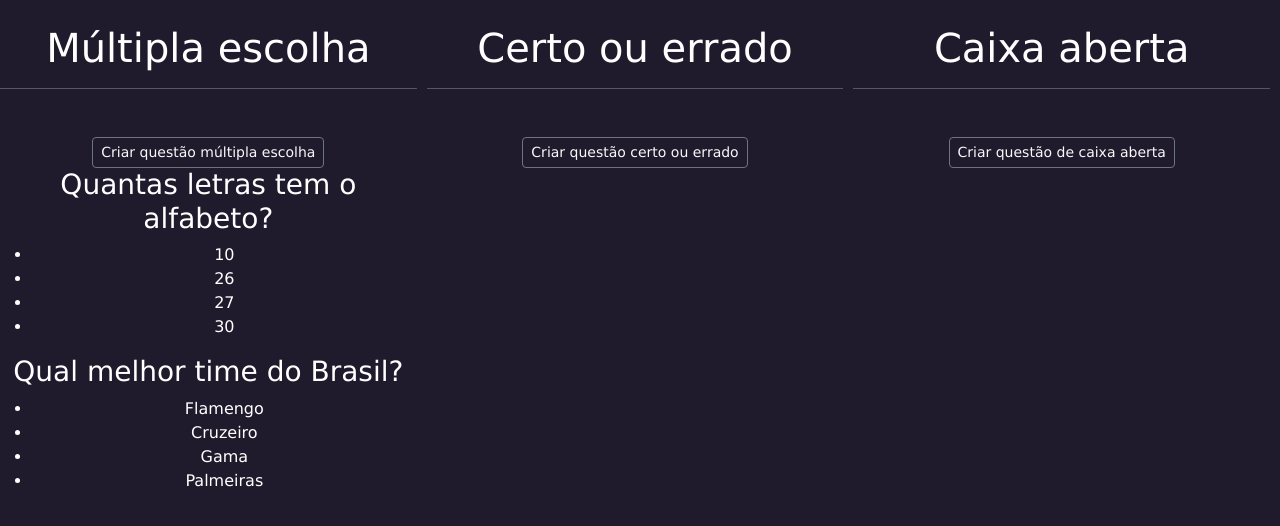
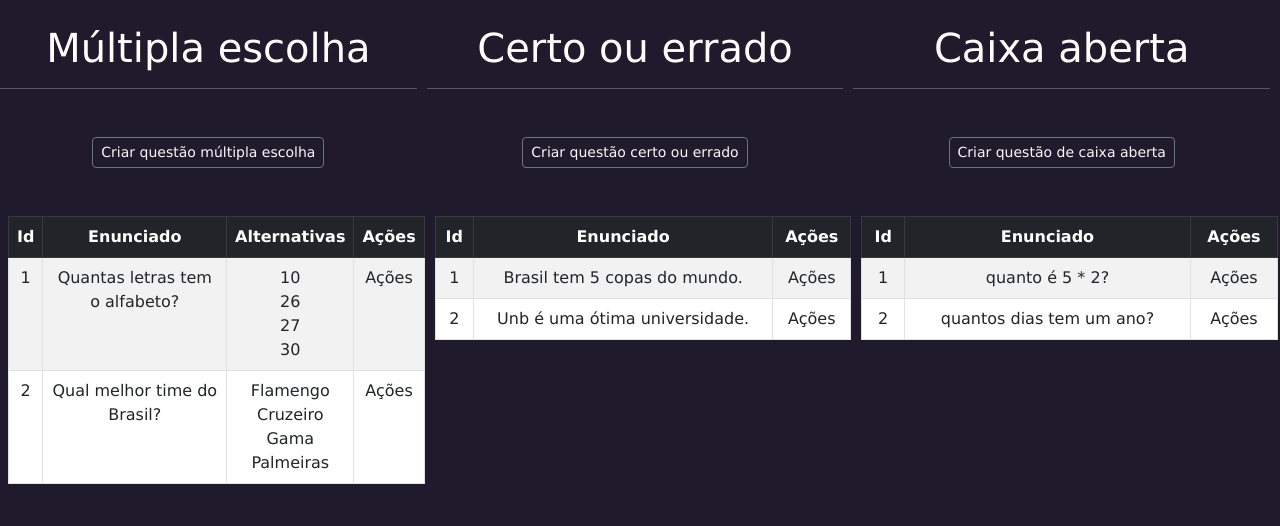
Before and after one commit to theorocha/Projeto-Final-ES, a Flask app: page /questoes in a window 1280 px wide. Shown: the top 526 px of the page. Run offline with Flask 3, Linux system fonts and the light colour scheme; a user stored in the database is signed in; some libraries are stand-ins or nearby versions.

Commit message:
tabelas de vizualição das questões

```diff
--- a/app/controllers/routes.py
+++ b/app/controllers/routes.py
@@ -65,7 +65,10 @@ def logout():
 @login_required
 def questoes():
     questoes = Questao.query.all()
-    return render_template('questoes.html', questoes = questoes)
+    questoes_ca = QuestaoCA.query.all()
+    questoes_ce = QuestaoCE.query.all()
+    return render_template('questoes.html', questoes=questoes, questoes_ca=questoes_ca, questoes_ce=questoes_ce)
+
 
 
 @app.route("/criarME", methods=['GET', 'POST'])
--- a/app/templates/questoes.html
+++ b/app/templates/questoes.html
@@ -22,16 +22,29 @@
             >Criar questão múltipla escolha</a
           >
         </div>
-        <div>
-          {% for questao in questoes %}
-          <h3>{{ questao.enunciado }}</h3>
-          <ul>
-            {% for alternativa in questao.alternativas %}
-            <li>{{ alternativa.texto }}</li>
+        <table class="table ms-2 mt-5 table-hover table-bordered table-striped">
+          <thead class="table-dark">
+            <tr>
+              <th scope="col">Id</th>
+              <th scope="col">Enunciado</th>
+              <th scope="col">Alternativas</th>
+              <th scope="col">Ações</th>
+            </tr>
+          </thead>
+          <tbody>
+            {% for questao in questoes %}
+            <tr>
+              <td>{{ questao.id }}</td>
+              <td>{{ questao.enunciado }}</td>
+              <td>
+                {% for alternativa in questao.alternativas %} {{
+                alternativa.texto }} <br />{% endfor %}
+              </td>
+              <td>Ações</td>
+            </tr>
             {% endfor %}
-          </ul>
-          {% endfor %}
-        </div>
+          </tbody>
+        </table>
       </div>
       <div class="col-questao">
         <h1 style="text-align: center">Certo ou errado</h1>
@@ -43,6 +56,24 @@
             >Criar questão certo ou errado</a
           >
         </div>
+        <table class="table ms-2 mt-5 table-hover table-bordered table-striped">
+          <thead class="table-dark">
+            <tr>
+              <th scope="col">Id</th>
+              <th scope="col">Enunciado</th>
+              <th scope="col">Ações</th>
+            </tr>
+          </thead>
+          <tbody>
+            {% for questao in questoes_ce %}
+            <tr>
+              <td>{{ questao.id }}</td>
+              <td>{{ questao.descricao }}</td>
+              <td>Ações</td>
+            </tr>
+            {% endfor %}
+          </tbody>
+        </table>
       </div>
       <div class="col-questao">
         <h1 style="text-align: center">Caixa aberta</h1>
@@ -54,6 +85,24 @@
             >Criar questão de caixa aberta</a
           >
         </div>
+        <table class="table ms-2 mt-5 table-hover table-bordered table-striped">
+          <thead class="table-dark">
+            <tr>
+              <th scope="col">Id</th>
+              <th scope="col">Enunciado</th>
+              <th scope="col">Ações</th>
+            </tr>
+          </thead>
+          <tbody>
+            {% for questao in questoes_ca %}
+            <tr>
+              <td>{{ questao.id }}</td>
+              <td>{{ questao.descricao }}</td>
+              <td>Ações</td>
+            </tr>
+            {% endfor %}
+          </tbody>
+        </table>
       </div>
     </div>
   </body>
```
Also changed, not shown: instance/storage.db, 1 other file.
